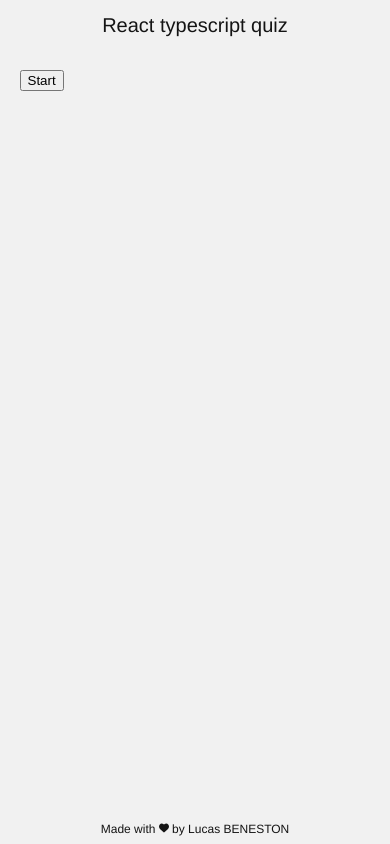
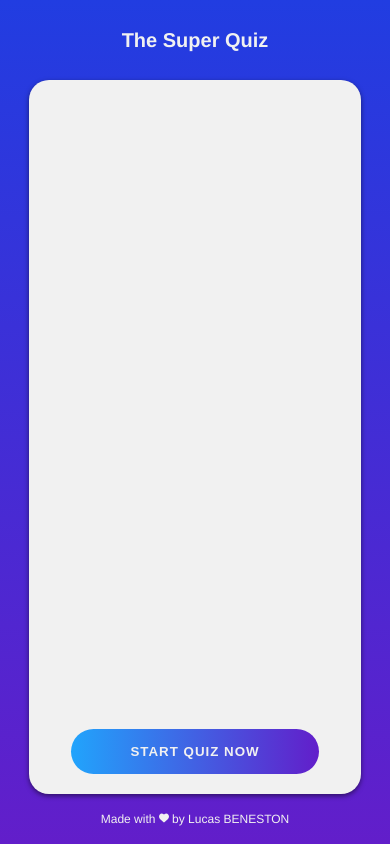
Before and after one commit to Lucasbeneston/react-ts-quiz, a React (Create React App) app: page / in a window 390 px wide. Built offline with nearby package versions, Linux system fonts and the light colour scheme.

Commit message:
:lipstick: Mobile design :lipstick:

```diff
--- /dev/null
+++ b/src/components/atoms/StartButton.tsx
@@ -0,0 +1,34 @@
+import React from "react";
+import styled from "styled-components";
+import color from "../../styles/variables";
+
+type Props = {
+  onClick: (e: React.MouseEvent<HTMLButtonElement>) => void;
+  title: string;
+};
+
+const StartButton: React.FC<Props> = ({ onClick, title }) => {
+  return <Button onClick={onClick}>{title}</Button>;
+};
+
+export default StartButton;
+
+const Button = styled.button`
+  background: linear-gradient(
+    to right,
+    ${color.dodgerBlue},
+    ${color.purpleHeart}
+  );
+  border: none;
+  border-radius: 25px;
+  bottom: 20px;
+  color: ${color.offWhite};
+  font-weight: 600;
+  height: 45px;
+  letter-spacing: 1px;
+  outline: none;
+  position: absolute;
+  right: 12.5%;
+  text-transform: uppercase;
+  width: 75%;
+`;
--- a/src/components/organisms/Footer.tsx
+++ b/src/components/organisms/Footer.tsx
@@ -1,6 +1,7 @@
 import React from "react";
 import styled from "styled-components";
 import Heart from "../atoms/SVGR/Heart";
+import color from "../../styles/variables";
 
 const Footer = () => {
   return (
@@ -17,8 +18,9 @@ export default Footer;
 // Styles
 const FooterSection = styled.footer`
   align-items: center;
+  color: ${color.offWhite};
   display: flex;
-  height: 30px;
+  height: 50px;
   justify-content: center;
   width: 100%;
 `;
--- a/src/components/organisms/Header.tsx
+++ b/src/components/organisms/Header.tsx
@@ -1,10 +1,11 @@
 import React from "react";
 import styled from "styled-components";
+import color from "../../styles/variables";
 
 const Header = () => {
   return (
     <header>
-      <Title>React typescript quiz</Title>
+      <Title>The Super Quiz</Title>
     </header>
   );
 };
@@ -14,9 +15,11 @@ export default Header;
 // Styles
 const Title = styled.h1`
   align-items: center;
+  color: ${color.offWhite};
   display: flex;
+  font-weight: 600;
   justify-content: center;
   font-size: 2rem;
-  height: 50px;
+  height: 80px;
   width: 100%;
 `;
--- a/src/components/organisms/QuestionCard.tsx
+++ b/src/components/organisms/QuestionCard.tsx
@@ -1,5 +1,6 @@
 import React from "react";
 import styled from "styled-components";
+import color from "../../styles/variables";
 
 // Types
 import { AnswerObject } from "../pages/QuizView";
@@ -29,10 +30,11 @@ const QuestionCard: React.FC<Props> = ({
 }) => {
   return (
     <div>
-      <p>
-        Question: {questionNumber} / {totalQuestions}
-      </p>
-      <p dangerouslySetInnerHTML={{ __html: question }} />
+      <QuestionNumber>
+        Question {questionNumber}
+        <TotalQuestions> / {totalQuestions}</TotalQuestions>
+      </QuestionNumber>
+      <Question dangerouslySetInnerHTML={{ __html: question }} />
       <div>
         {answers.map((answer) => (
           <AnswersButton
@@ -52,12 +54,41 @@ const QuestionCard: React.FC<Props> = ({
 
 export default QuestionCard;
 
+const QuestionNumber = styled.p`
+  font-size: 1.8rem;
+  font-weight: 600;
+`;
+
+const TotalQuestions = styled.span`
+  color: ${color.softGrey};
+  font-size: 1.6rem;
+`;
+
+const Question = styled.p`
+  font-size: 1.8rem;
+  font-weight: 600;
+  line-height: 2.6rem;
+  margin: 20px 0;
+`;
+
 const AnswersButton = styled.div<ButtonWrapperProps>`
   button {
     background-color: ${({ correct, userClicked }) =>
-      correct ? "green" : !correct && userClicked ? "red" : "grey"};
-    border-radius: 20px;
-    height: 40px;
+      correct
+        ? color.royalBlue
+        : !correct && userClicked
+        ? color.burningOrange
+        : color.offWhite};
+    border: 1px solid ${color.softGrey};
+    border-radius: 50px;
+    color: ${({ correct, userClicked }) =>
+      correct || userClicked ? color.offWhite : color.anthraciteGray};
+    font-size: 1.6rem;
+    font-weight: 600;
+    padding: 10px 20px;
+    margin: 5px 0;
+    min-height: 45px;
+    outline: none;
     width: 100%;
   }
 `;
--- a/src/components/pages/QuizView.tsx
+++ b/src/components/pages/QuizView.tsx
@@ -1,9 +1,11 @@
 import React, { useState } from "react";
 import { fetchQuizQuestions } from "../../API";
 import styled from "styled-components";
+import color from "../../styles/variables";
 
 // Components
 import QuestionCard from "../organisms/QuestionCard";
+import StartButton from "../atoms/StartButton";
 
 // Types
 import { QuestionState, Difficulty } from "../../API";
@@ -65,11 +67,10 @@ const QuestionsQuiz = () => {
 
   return (
     <QuizContainer>
-      {gameOver || userAnswers.length === TOTAL_QUESTIONS ? (
-        <button onClick={startQuiz}>Start</button>
-      ) : null}
       {!gameOver ? <p>Score : {score}</p> : null}
+
       {loading && <p>Loading questions ...</p>}
+
       {!loading && !gameOver && (
         <QuestionCard
           questionNumber={number + 1}
@@ -80,11 +81,17 @@ const QuestionsQuiz = () => {
           callback={checkAnswer}
         />
       )}
+
       {!gameOver &&
       !loading &&
       userAnswers.length === number + 1 &&
       number !== TOTAL_QUESTIONS - 1 ? (
-        <button onClick={nextQuestion}>Next question</button>
+        <StartButton onClick={nextQuestion} title="Next question" />
+      ) : // <button onClick={nextQuestion}>Next question</button>
+      null}
+
+      {gameOver || userAnswers.length === TOTAL_QUESTIONS ? (
+        <StartButton onClick={startQuiz} title="Start quiz now" />
       ) : null}
     </QuizContainer>
   );
@@ -93,6 +100,11 @@ const QuestionsQuiz = () => {
 export default QuestionsQuiz;
 
 const QuizContainer = styled.div`
+  background-color: ${color.offWhite};
+  border-radius: 20px;
+  box-shadow: 0px 2px 5px 0px rgba(0, 0, 0, 0.5);
   padding: 5%;
-  min-height: calc(100vh - 80px);
+  margin: 0 7.5%;
+  min-height: calc(100vh - 130px);
+  position: relative;
 `;
--- a/src/styles/base.tsx
+++ b/src/styles/base.tsx
@@ -14,7 +14,7 @@ const base = `
     font-size: 1.4rem;
     font-family: Helvetica, sans-serif;
     color: ${color.anthraciteGray};
-    background-color: ${color.offWhite};
+    background: linear-gradient(${color.scienceBlue}, ${color.purpleHeart});
   }`;
 
 export default base;
--- a/src/styles/variables.tsx
+++ b/src/styles/variables.tsx
@@ -1,5 +1,11 @@
 const color = {
   offWhite: "#f1f1f1",
+  dodgerBlue: "#21a4fc",
+  royalBlue: "#5b4ef5",
+  scienceBlue: "#213de1",
+  purpleHeart: "#621eca",
+  burningOrange: "#eb5b1e",
+  softGrey: "#bababa",
   anthraciteGray: "#141414",
 };
 
```
